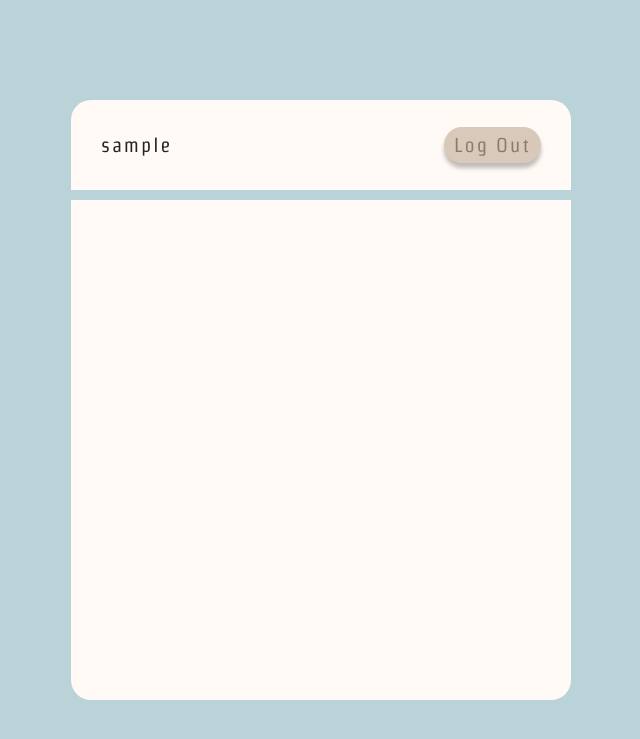
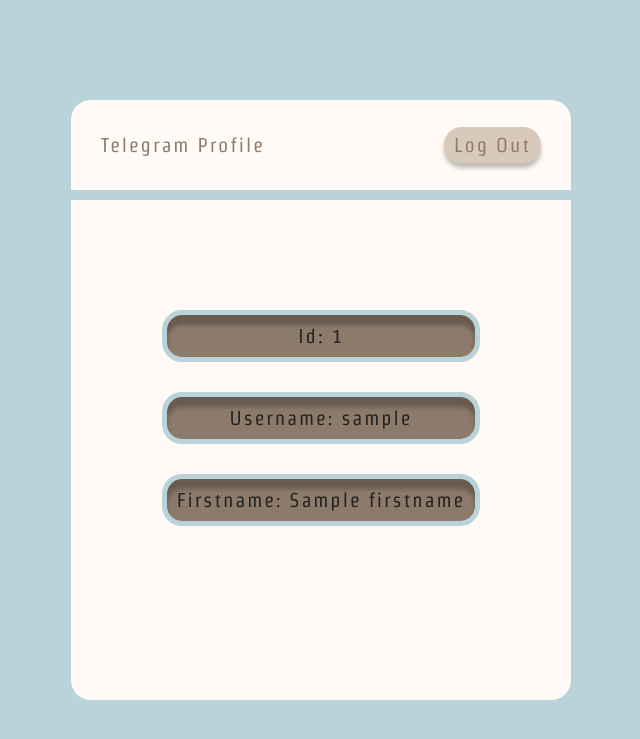
Before and after one commit to sazzeck/Task-TEB-Team, a Django app: template app/main/templates/main/main.html in a window 1280 px wide. Shown: the top 739 px of the page, without its empty margins (319-959 px from the left). Run offline with Django 4.2, Linux system fonts and the light colour scheme; a user stored in the database is signed in; tables that the repository leaves empty hold one stand-in row (values such as "Sample post"); the template is opened without the code that fills it: most values are stand-ins (such as "Sample title", 1, 10 or a date in 2020); parts of the project's set-up code (start-up, migrations or seed data) failed here and were passed over.

Commit message:
could have been better

```diff
--- a/app/app/settings/settings.py
+++ b/app/app/settings/settings.py
@@ -8,7 +8,6 @@ from utils import Config as config
 
 # Build paths inside the project like this: BASE_DIR / 'subdir'.
 BASE_DIR = Path(__file__).resolve().parent.parent.parent
-
 
 # Application definition
 
--- /dev/null
+++ b/app/data/__init__.py
@@ -0,0 +1,5 @@
+from .database import AirtableUsers
+
+__all__ = [
+    "AirtableUsers",
+]
--- a/app/main/forms/__init__.py
+++ b/app/main/forms/__init__.py
@@ -1,5 +1,4 @@
 from .login import LoginForm
-
 __all__ = [
     "LoginForm",
 ]
--- a/app/main/static/main/main.css
+++ b/app/main/static/main/main.css
@@ -25,6 +25,16 @@
 .username {
     display: flex;
     align-items: center;
+    text-decoration: none;
+    color: #8C7A6B;
+    transition: all .5s ease;
+}
+
+.username:hover{
+    text-decoration: none;
+    transform: scale(1.1);
+    color: #8C7A6B;
+    text-shadow: 0px 10px 8px rgba(0, 0, 0, 0.25);
 }
 
 .logout-button {
@@ -51,3 +61,24 @@
     background: rgb(219, 157, 157);
     box-shadow: 0px 10px 8px rgba(219, 157, 157, 0.25);
 }
+
+.user_info {
+    margin-top: 80px;
+    display: flex;
+    flex-direction: column;
+    flex-wrap: wrap;
+    align-content: space-around;
+    align-content: center
+}
+
+.user_info p {
+    margin-top: 30px;
+    border: 5px solid #BAD3D9;
+    box-shadow: inset 0px 10px 4px rgba(0, 0, 0, 0.25);
+    border-radius: 20px;
+    padding-top: 10px;
+    padding-bottom: 10px;
+    padding-left: 10px;
+    padding-right: 10px;
+    background-color: #8C7A6B;;
+}
--- a/app/main/templates/main/main.html
+++ b/app/main/templates/main/main.html
@@ -9,10 +9,15 @@
 {%block content%}
 <div class="main-wrapper">
     <div class="main-header">
-        <p class="username">{{request.user.username}}</p>
+        <a class="username" href="https://t.me/{{request.user.username}}">Telegram Profile</a>
         {%if user.is_authenticated%}
             <a class="logout-button" href="{%url 'logout'%}">Log Out</a>
         {%endif%}
     </div>
+    <div class="user_info">
+        <p>Id: {{user_id}}</p>
+        <p>Username: {{username}}</p>
+        <p>Firstname: {{firstname}}</p>
+    </div>
 </div>
 {%endblock%}
--- a/app/main/urls.py
+++ b/app/main/urls.py
@@ -3,6 +3,6 @@ from .views import LoginView, LogoutUserView, MainView
 
 urlpatterns = [
     path('', MainView.as_view(), name="main"),
-    path('login', LoginView.as_view(), name="login"),
+    path('login', LoginView.as_view(), name='login'),
     path('logout', LogoutUserView.as_view(), name="logout"),
 ]
--- a/app/manage.py
+++ b/app/manage.py
@@ -33,9 +33,9 @@ def main():
             "forget to activate a virtual environment?"
         ) from exc
 
-    # if "runserver" in sys.argv:
-    #     runserver.default_port = settings.RUN_SERVER_PORT
-    #     return run_app()
+    if "runserver" in sys.argv:
+        runserver.default_port = settings.RUN_SERVER_PORT
+        return run_app()
 
     execute_from_command_line(sys.argv)
 
--- a/pyproject.toml
+++ b/pyproject.toml
@@ -11,6 +11,8 @@ Django = "^4.1"
 python-dotenv = "^0.20.0"
 psycopg2 = "^2.9.3"
 uvicorn = "^0.18.2"
+pyairtable = "^1.2.0"
+airtable-python-wrapper = "^0.15.3"
 
 [tool.poetry.dev-dependencies]
 pytest = "^5.2"
```
Also changed, not shown: app/bot/bot.py (+16 -7 lines), app/data/database.py (added, +46 -0 lines), app/main/views/main.py (+6 -1 lines), app/main/views/__init__.py (line endings or trailing spaces), 1 other file.
